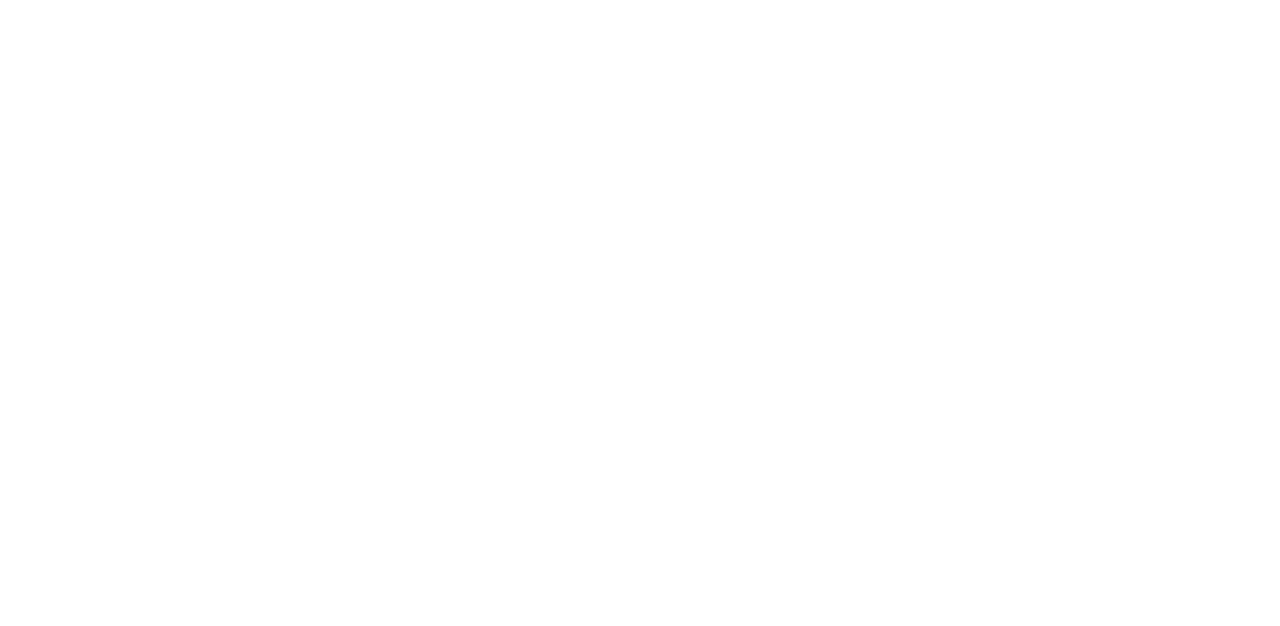
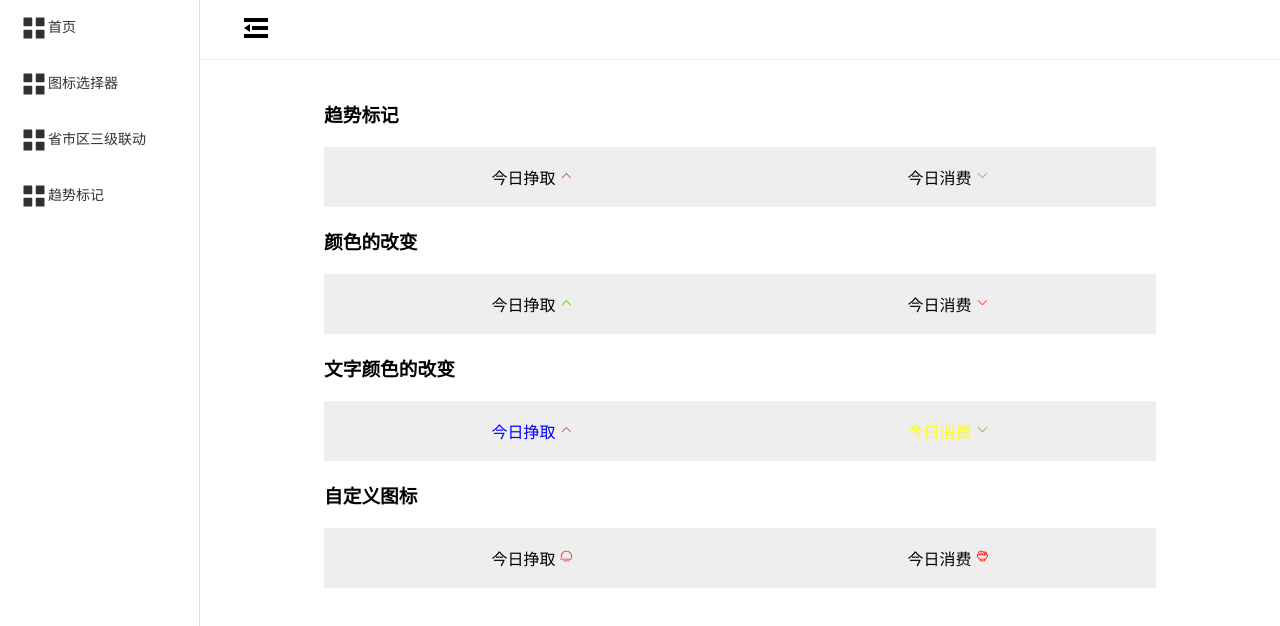
Before and after one commit to yjm020811/jm-ui, a Vue app: page /trend in a window 1280 px wide. Before the commit this address had no page. Shown: the top 626 px of the page. Built offline with nearby package versions, Linux system fonts and the light colour scheme.

Commit message:
趋势组件完成

```diff
--- a/src/components/chooseIcon/index.vue
+++ b/src/components/chooseIcon/index.vue
@@ -49,7 +49,6 @@
 
 //el-dialog的显示与隐藏是由dialogVisible控制的，所以需要监听dialogVisible的值，将dialogVisible的值传递给el-dialog
 watch(dialogVisible, (val) => {
-    console.log('dialogVisible的值变了', val);
     emits('update:visible', val)
 })
 
--- a/src/components/container/navSide/index.vue
+++ b/src/components/container/navSide/index.vue
@@ -9,6 +9,10 @@
             <span>图标选择器</span>
         </el-menu-item>
         <el-menu-item index="/chooseArea">
+            <el-icon-menu></el-icon-menu>
+            <span>省市区三级联动</span>
+        </el-menu-item>
+        <el-menu-item index="/trend">
             <el-icon-menu></el-icon-menu>
             <span>趋势标记</span>
         </el-menu-item>
--- /dev/null
+++ b/src/components/trend/index.vue
@@ -0,0 +1,104 @@
+<template>
+    <div class="trend">
+        <div class="text" :style="{ color: textColor }">
+            {{ text }}
+        </div>
+        <div class="icon">
+            <!-- <el-icon-arrow-up :style="{ color: reverseColor ? '#52c41a' : upIconColor }"
+                v-if="type === 'up'"></el-icon-arrow-up>
+            <el-icon-arrow-down :style="{ color: reverseColor ? '#f5222d' : downIconColor }
+                " v-else></el-icon-arrow-down> -->
+
+            <component :is="`el-icon${toLine(upIcon)}`" :style="{ color: reverseColor ? '#52c41a' : upIconColor }"
+                v-if="type === 'up'"></component>
+            <component :is="`el-icon${toLine(downIcon)}`" :style="{ color: reverseColor ? '#f5222d' : downIconColor }
+                " v-else></component>
+        </div>
+    </div>
+</template>
+
+<script setup>
+import { onMounted, computed } from 'vue'
+import { toLine } from '../../utils/index'
+
+const props = defineProps({
+    //标记当前的趋势是上升（up）还是下降（down）
+    type: {
+        type: String,
+        default: "up"
+    },
+    //趋势显示的文字
+    text: {
+        type: String,
+        default: "未传值"
+    },
+    //上升趋势的图标颜色
+    upIconColor: {
+        type: String,
+        default: "#f5222d"
+    },
+    //下降趋势的图标颜色
+    downIconColor: {
+        type: String,
+        default: "#52c41a"
+    },
+    //颜色反转(只在默认颜色上生效，如果使用自定义颜色，则不生效)
+    reverseColor: {
+
+    },
+    //上升趋势的文字颜色
+    upTextColor: {
+        type: String,
+        default: "rgb(0,0,0)"
+    },
+    //下降趋势的文字颜色
+    downTextColor: {
+        type: String,
+        default: "rgb(0,0,0)"
+    },
+    //上升趋势显示的图标
+    upIcon: {
+        type: String,
+        default: "ArrowUp"
+    },
+    //下降趋势显示的图标
+    downIcon: {
+        type: String,
+        default: "ArrowDown"
+    }
+})
+
+onMounted(() => {
+    //如果传递了颜色反转
+    if (props.reverseColor) {
+
+    }
+})
+
+//文字颜色
+const textColor = computed(() => {
+    return props.type === "up" ? props.upTextColor : props.downTextColor
+})
+
+
+
+</script>
+<style  scoped>
+.trend {
+    display: flex;
+    align-items: center;
+    height: 60px;
+}
+
+.text {
+    font-size: 16px;
+    margin-right: 4px;
+}
+
+.icon {
+    svg {
+        width: 0.8em;
+        height: 0.8em;
+    }
+}
+</style>
--- a/src/router/index.js
+++ b/src/router/index.js
@@ -19,6 +19,10 @@
         path: "/chooseArea",
         component: () => import("../views/chooseArea/index.vue"),
       },
+      {
+        path: "/trend",
+        component: () => import("../views/trend/index.vue"),
+      },
     ],
   },
 ];
--- /dev/null
+++ b/src/views/trend/index.vue
@@ -0,0 +1,69 @@
+<template>
+    <div>
+        <div class="flex">
+            <h1 class="title">趋势标记</h1>
+            <div class="simple">
+                <div>
+                    <!-- 注意，父组件给子组件传递具体的值不需要冒号，
+                如果传递的值是data中的值就需要加冒号 -->
+                    <trend text="今日挣取"></trend>
+                </div>
+                <div>
+                    <trend text="今日消费" type="down"></trend>
+                </div>
+            </div>
+            <h1 class="title">颜色的改变</h1>
+            <div class="reverse">
+                <div>
+                    <trend text="今日挣取" :reverseColor="true"></trend>
+                </div>
+                <div>
+                    <trend text="今日消费" type="down" :reverseColor="true"></trend>
+                </div>
+            </div>
+            <h1 class="title">文字颜色的改变</h1>
+            <div class="reverse">
+                <div>
+                    <trend text="今日挣取" upTextColor="blue"></trend>
+                </div>
+                <div>
+                    <trend text="今日消费" type="down" downTextColor="yellow"></trend>
+                </div>
+            </div>
+            <h1 class="title">自定义图标</h1>
+            <div class="reverse">
+                <div>
+                    <trend text="今日挣取" upIcon="Sunset"></trend>
+                </div>
+                <div>
+                    <trend text="今日消费" type="down" downIcon="Food" downIconColor="red"></trend>
+                </div>
+            </div>
+        </div>
+    </div>
+</template>
+
+<script setup>
+import { ref } from 'vue'
+import trend from '../../components/trend/index.vue'
+
+
+</script>
+<style  scoped>
+.simple,
+.reverse {
+    width: 80%;
+    display: flex;
+    justify-content: space-around;
+    margin: auto;
+    height: 60px;
+    background-color: #eee;
+    margin-top: 20px;
+}
+
+.title {
+    width: 80%;
+    margin: auto;
+    padding-top: 20px;
+}
+</style>
```
